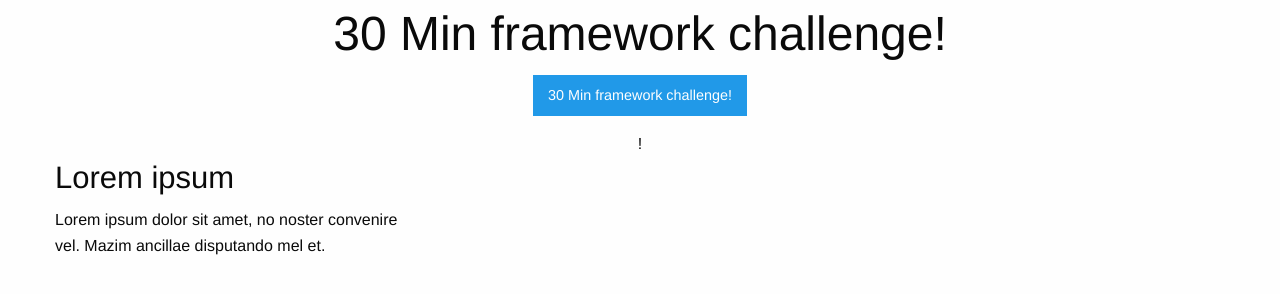
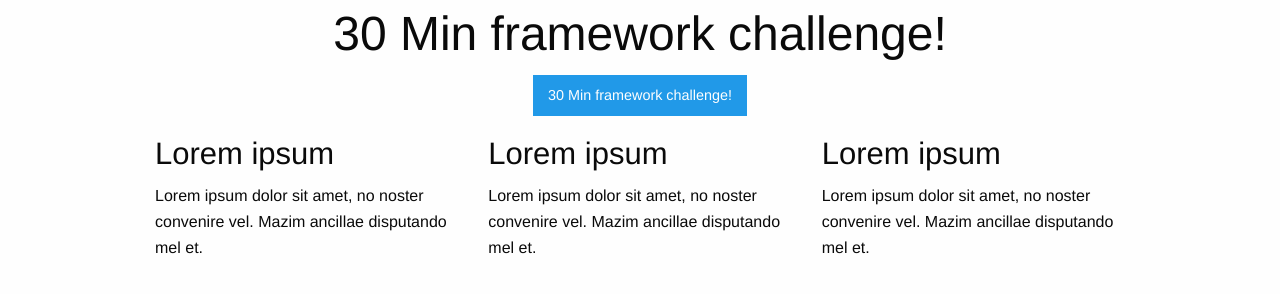
Before and after one commit to victsomie/30min, a plain HTML site: page index.html in a window 1280 px wide. Drawn offline with Linux system fonts and the light colour scheme.

Commit message:
Added content for missions section

```diff
--- a/index.html
+++ b/index.html
@@ -1,5 +1,6 @@
 <!doctype html>
 <html class="no-js" lang="en" dir="ltr">
+
 <head>
     <meta charset="utf-8">
     <meta http-equiv="x-ua-compatible" content="ie=edge">
@@ -8,23 +9,33 @@
     <link rel="stylesheet" href="css/foundation.css">
     <link rel="stylesheet" href="css/app.css">
 </head>
+
 <body>
     <!--Begin main landing image-->
     <div class="row text-center">
         <div class="large-12 columns">
             <h1>30 Min framework challenge!</h1>
             <div class="button btn-hollow">30 Min framework challenge!</div>
-      </div>!
+        </div>
     </div>
     <!--Begin Vision, mission & Approach-->
+    <div class="row">
+        <div class="large-10 column large-centered">
             <div class="row">
                 <div class="large-4 columns">
                     <h3>Lorem ipsum</h3>
                     <p>Lorem ipsum dolor sit amet, no noster convenire vel. Mazim ancillae disputando mel et. </p>
                 </div>
-          <div class="large-4"></div>
-          <div class="large-4"></div>
-          <div class="large-4"></div>
+                <div class="large-4 columns">
+                    <h3>Lorem ipsum</h3>
+                    <p>Lorem ipsum dolor sit amet, no noster convenire vel. Mazim ancillae disputando mel et. </p>
+                </div>
+                <div class="large-4 columns">
+                    <h3>Lorem ipsum</h3>
+                    <p>Lorem ipsum dolor sit amet, no noster convenire vel. Mazim ancillae disputando mel et. </p>
+                </div>
+            </div>
+        </div>
     </div>
 
 
@@ -34,4 +45,5 @@
     <script src="js/vendor/foundation.js"></script>
     <script src="js/app.js"></script>
 </body>
+
 </html>
```
Lines whose indentation alone changed are shown as unchanged.
